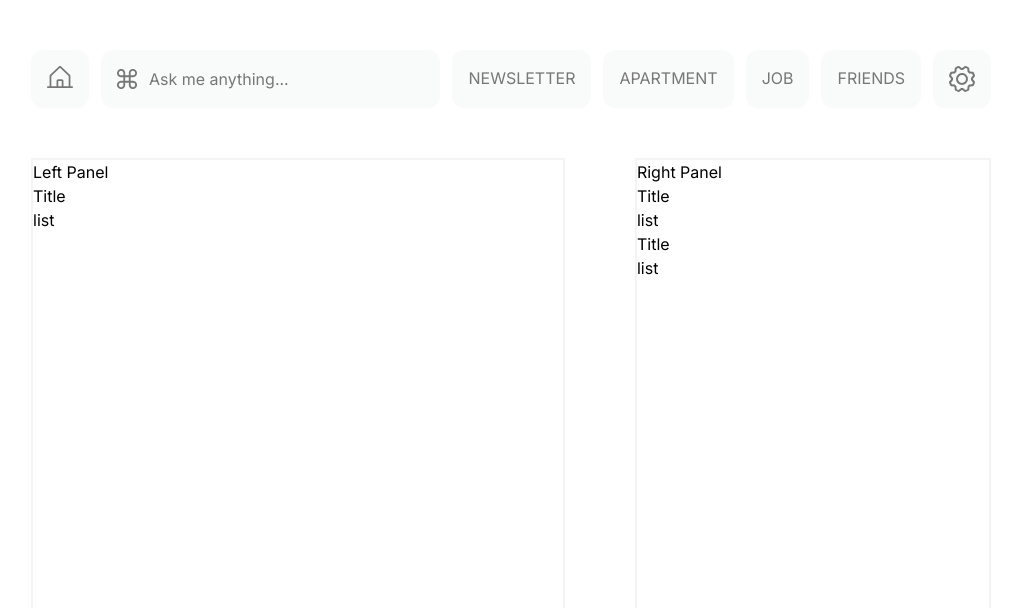
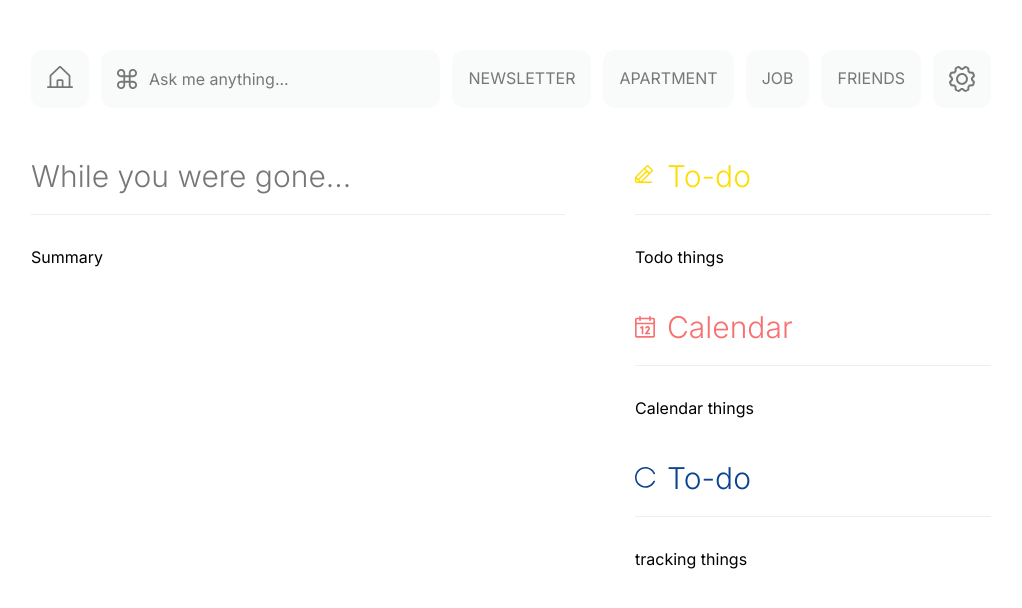
Before and after one commit to marcowang01/envelope-demo, a Next.js app: page / in a window 1280 px wide. Shown: the top 608 px of the page, without its empty margins (129-1151 px from the left). Built offline with nearby package versions, Linux system fonts and the light colour scheme.

Commit message:
card titles and layout

```diff
--- a/src/app/page.tsx
+++ b/src/app/page.tsx
@@ -4,10 +4,10 @@ import { RightPanel } from "@/components/rightPanel";
 export default function Home() {
   return (
     <div className="flex flex-row w-full justify-center grow mt-[50px] gap-[70px]">
-      <div className="w-3/5 border-2">
+      <div className="w-3/5">
         <LeftPanel />
       </div>
-      <div className="w-2/5 border-2">
+      <div className="w-2/5">
         <RightPanel />
       </div>
     </div>
--- /dev/null
+++ b/src/components/calendarCard.tsx
@@ -0,0 +1,22 @@
+import { Card } from "./card";
+import { calendarEvents } from "@/data/emails";
+import { CalendarIcon } from "@/assets/calendar-icon";
+
+function CalendarCardItems() {
+  return(
+    <div>
+      Calendar things
+    </div>
+  )
+}
+
+export function CalendarCard() {
+  return (
+    <Card
+      title={"Calendar"}
+      body={<CalendarCardItems />}
+      colorClass="text-red-400"
+      icon={<CalendarIcon />}
+    />
+  )
+}
--- a/src/components/card.tsx
+++ b/src/components/card.tsx
@@ -1,8 +1,31 @@
-export function Card() {
+import clsx from "clsx";
+import { ReactNode } from "react";
+
+export function Card({
+  title,
+  body,
+  colorClass,
+  icon,
+}:{
+  title: string
+  body: ReactNode
+  colorClass: string
+  icon?: ReactNode
+}) {
   return (
-    <div>
-      Title
-      <div>list</div>
+    <div className="w-full">
+      <div className={clsx("text-3xl font-light mb-[20px] flex flex-row justify-start items-center gap-[10px]", colorClass)}>
+        {icon && (
+          <div className="w-[22px] h-[22px]">
+            {icon}
+          </div>
+        )}
+        {title}
+      </div>
+      <div className="w-full h-[1px] bg-gray-350"/>
+      <div className="w-full mt-[30px] mb-[40px]">
+        {body}
+      </div>
     </div>
   );
 }
--- a/src/components/leftPanel.tsx
+++ b/src/components/leftPanel.tsx
@@ -1,9 +1,9 @@
-import { Card } from "./card";
+import { SummaryCard } from "@/components/summaryCard";
+
 export function LeftPanel() {
   return (
     <div>
-      Left Panel
-      <Card />
+      <SummaryCard />
     </div>
   );
 }
--- a/src/components/navbar.tsx
+++ b/src/components/navbar.tsx
@@ -9,14 +9,14 @@ export function Navbar() {
   };
 
   return (
-    <div className="flex flex-row gap-3">
-      <NavbarItem icon={<HomeIcon />} color={"green-400"} />
+    <div className="flex flex-row gap-3 ">
+      <NavbarItem icon={<HomeIcon />} hoverClass={"hover:text-green-400"} />
       <SearchBar />
-      <NavbarItem text={"newsletter"} color={"rose-400"} />
-      <NavbarItem text={"apartment"} color={"blue-500"} />
-      <NavbarItem text={"job"} color={"pink-500"} />
-      <NavbarItem text={"friends"} color={"yellow-400"} />
-      <NavbarItem icon={<GearIcon />} color={"orange-400"} />
+      <NavbarItem text={"newsletter"} hoverClass={"hover:bg-rose-400"} />
+      <NavbarItem text={"apartment"} hoverClass={"hover:bg-blue-500"} />
+      <NavbarItem text={"job"} hoverClass={"hover:bg-pink-500"} />
+      <NavbarItem text={"friends"} hoverClass={"hover:bg-yellow-400"} />
+      <NavbarItem icon={<GearIcon />} hoverClass={"hover:text-orange-400"} />
     </div>
   );
 }
--- a/src/components/navbarItem.tsx
+++ b/src/components/navbarItem.tsx
@@ -2,19 +2,20 @@ import { ReactNode } from "react";
 import clsx from "clsx";
 
 export function NavbarItem({
-  color,
+  hoverClass,
   text,
   icon,
 }: {
-  color: string;
+  hoverClass: string;
   text?: string;
   icon?: ReactNode;
 }) {
   return (
     <div
       className={clsx(
-        "bg-gray-300 bg-opacity-40 p-4 text-gray-500 font-normal text-base rounded-xl cursor-pointer",
-        `hover:bg-${color} hover:text-white`,
+        "bg-gray-300 bg-opacity-40 p-4 text-gray-500 font-normal text-base rounded-xl cursor-pointer transition-all",
+        `hover:text-white`,
+        hoverClass
       )}
     >
       {text?.toLocaleUpperCase()}
--- a/src/components/rightPanel.tsx
+++ b/src/components/rightPanel.tsx
@@ -1,10 +1,13 @@
-import { Card } from "./card";
+import { CalendarCard } from "@/components/calendarCard";
+import { TodoCard } from "@/components/todoCard";
+import { TrackingCard } from "@/components/trackingCard";
+
 export function RightPanel() {
   return (
     <div>
-      Right Panel
-      <Card />
-      <Card />
+      <TodoCard />
+      <CalendarCard />
+      <TrackingCard />
     </div>
   );
 }
--- /dev/null
+++ b/src/components/summaryCard.tsx
@@ -0,0 +1,20 @@
+import { Card } from "./card";
+import { summaryItems } from "@/data/emails";
+
+function SummaryCardItems() {
+  return(
+    <div>
+      Summary
+    </div>
+  )
+}
+
+export function SummaryCard() {
+  return (
+    <Card
+      title={"While you were gone..."}
+      body={<SummaryCardItems />}
+      colorClass="text-gray-500"
+    />
+  )
+}
--- /dev/null
+++ b/src/components/todoCard.tsx
@@ -0,0 +1,22 @@
+import { Card } from "./card";
+import { todos } from "@/data/emails";
+import { PencilIcon } from "@/assets/pencil-icon";
+
+function TodoCardItems() {
+  return(
+    <div>
+      Todo things
+    </div>
+  )
+}
+
+export function TodoCard() {
+  return (
+    <Card
+      title={"To-do"}
+      body={<TodoCardItems />}
+      colorClass="text-yellow-400"
+      icon={<PencilIcon />}
+    />
+  )
+}
--- /dev/null
+++ b/src/components/trackingCard.tsx
@@ -0,0 +1,22 @@
+import { Card } from "./card";
+import { trackingItems } from "@/data/emails";
+import { CIcon } from "@/assets/c-icon";
+
+function TrackingCardItems() {
+  return(
+    <div>
+      tracking things
+    </div>
+  )
+}
+
+export function TrackingCard() {
+  return (
+    <Card
+      title={"To-do"}
+      body={<TrackingCardItems />}
+      colorClass="text-blue-500"
+      icon={<CIcon />}
+    />
+  )
+}
--- a/src/data/emails.ts
+++ b/src/data/emails.ts
@@ -1,6 +1,6 @@
 import { v4 as uuidv4 } from "uuid";
 
-export const catchupEmails = [
+export const summaryItems = [
   {
     id: uuidv4(),
     sender: "Lucas.I",
--- a/tailwind.config.ts
+++ b/tailwind.config.ts
@@ -18,7 +18,7 @@ const config: Config = {
           "100": "#F7F7F7",
           "200": "#F4F4F4",
           "300": "#F0F2F3",
-          "350": "#E0E0E0",
+          "350": "#EEEEEE",
           "400": "#D0D0D0",
           "450": "#AAAAAA",
           "500": "#777777",
```
